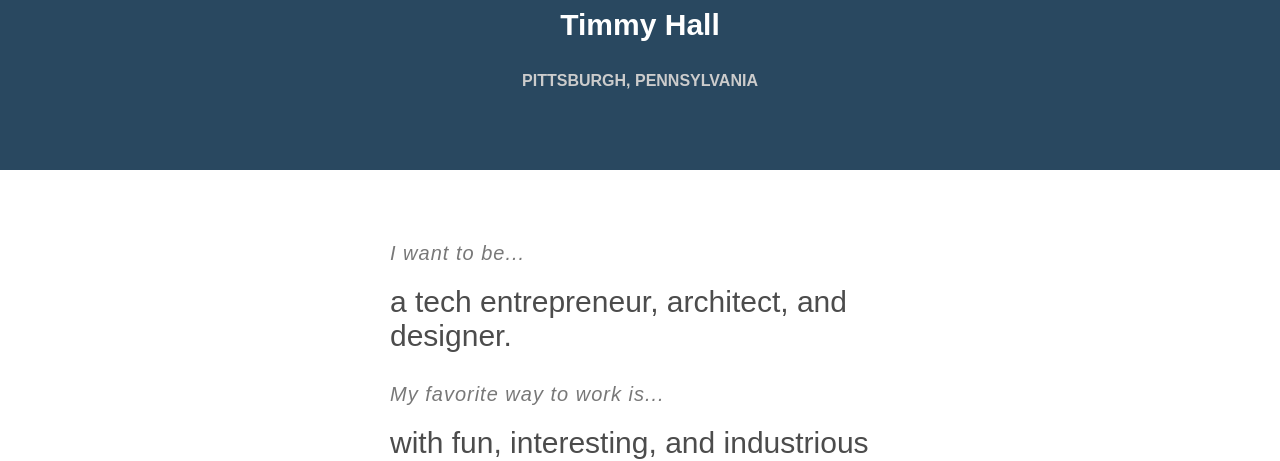
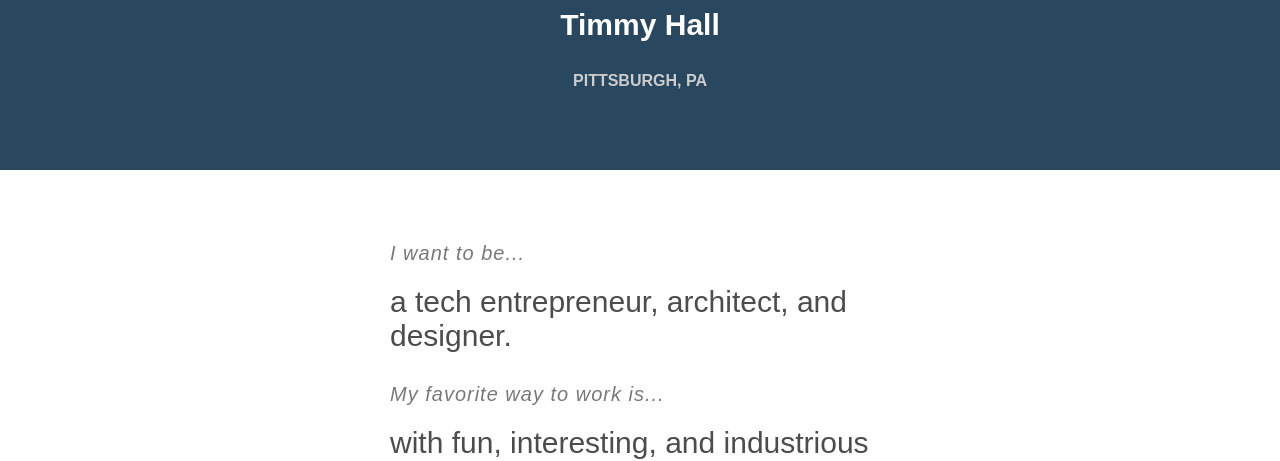
Before and after one commit to timmyhall/P0-frontend-nanodegree-about-me, a plain HTML site: page index.html in a window 1280 px wide. Shown: the part 353-814 px from the top of the page. Drawn offline with Linux system fonts and the light colour scheme.

Commit message:
changed home location

```diff
--- a/index.html
+++ b/index.html
@@ -20,7 +20,7 @@
       <div class="content">
         <img class="my-picture" src="http://www.rivermen.net/image/6525/200" alt="This is a picture of me">
         <p class="my-name my-info">Timmy Hall</p>
-        <p class="my-city">PITTSBURGH, PENNSYLVANIA</p>
+        <p class="my-city">PITTSBURGH, PA</p>
 
       </div>
     </section>
```
